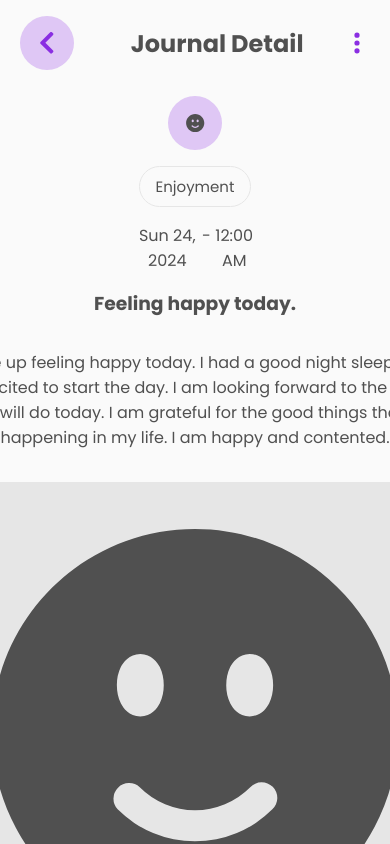
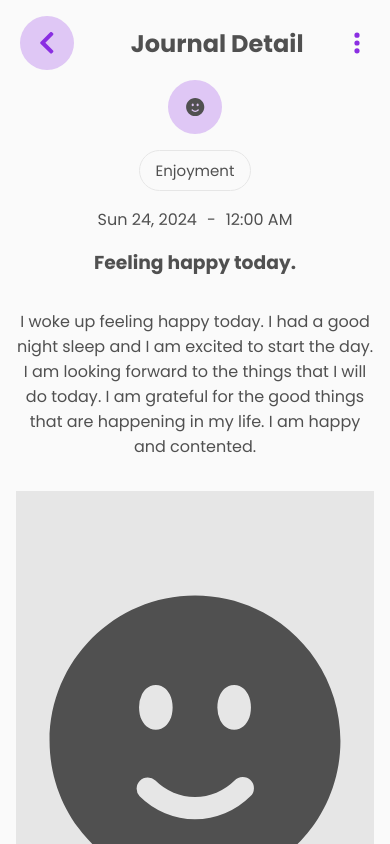
Before and after one commit to Charmingdc/Thryve, a React (Vite) app: page /view-journal in a window 390 px wide. Built offline with nearby package versions, Linux system fonts and the light colour scheme.

Commit message:
Fixed the view journal page

```diff
--- a/src/pages/ViewJournalPage/ViewJournalPage.css
+++ b/src/pages/ViewJournalPage/ViewJournalPage.css
@@ -8,7 +8,7 @@
 }
 
 .view-journal-container {
-    padding: 2rem;
+    padding: 0;
     padding-bottom: 5rem;
     position: absolute;
     width: 75%;
@@ -23,6 +23,8 @@
     margin-top: 4rem;
     scrollbar-width: none;
 }
+
+
 
 .view-journal-container .view-journal-header {
     display: flex;
@@ -119,6 +121,10 @@
     .nav-something {
         width: 90%;
     }
+
+    .view-journal-header .time {
+        width: 60%;
+    }
 }
 
 .topnav-icon {
--- a/src/pages/ViewJournalPage/ViewJournalPage.jsx
+++ b/src/pages/ViewJournalPage/ViewJournalPage.jsx
@@ -1,7 +1,7 @@
 import { useState } from "react";
+import { FaChevronLeft } from "react-icons/fa";
 import { HiDotsVertical } from "react-icons/hi";
 import { HiFaceSmile } from "react-icons/hi2";
-import { FaChevronLeft } from "react-icons/fa";
 
 import SideBar from "../../components/Helpers/SideBar";
 import "./ViewJournalPage.css";
@@ -28,7 +28,7 @@ const ViewJournalPage = () => {
                         </div>
                     )}
                 </nav>
-                <div className="container">
+                <div className="container" style={{width: "100%", padding:"1rem", textAlign: "center"}}>
                 <div className="view-journal-header">
                     <div className="view-journal-icon">
                         <HiFaceSmile size={30} />
```
